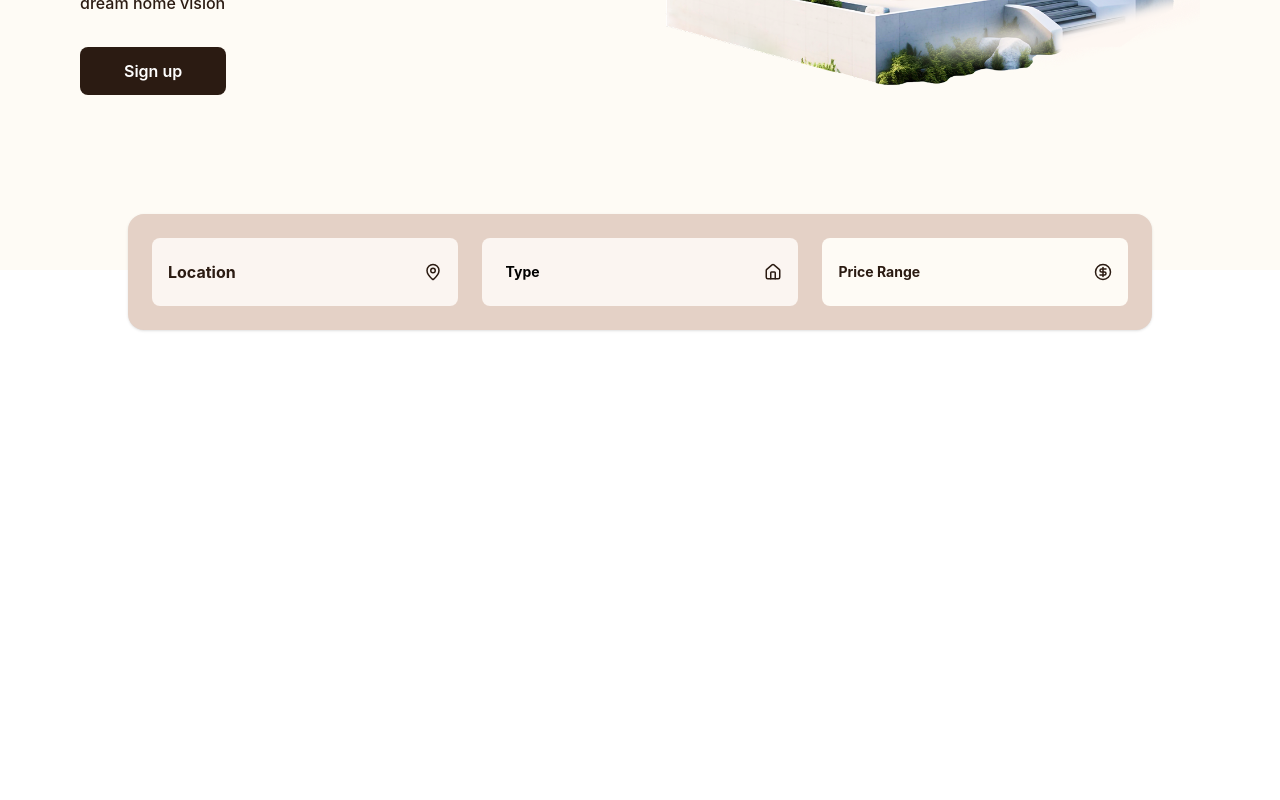
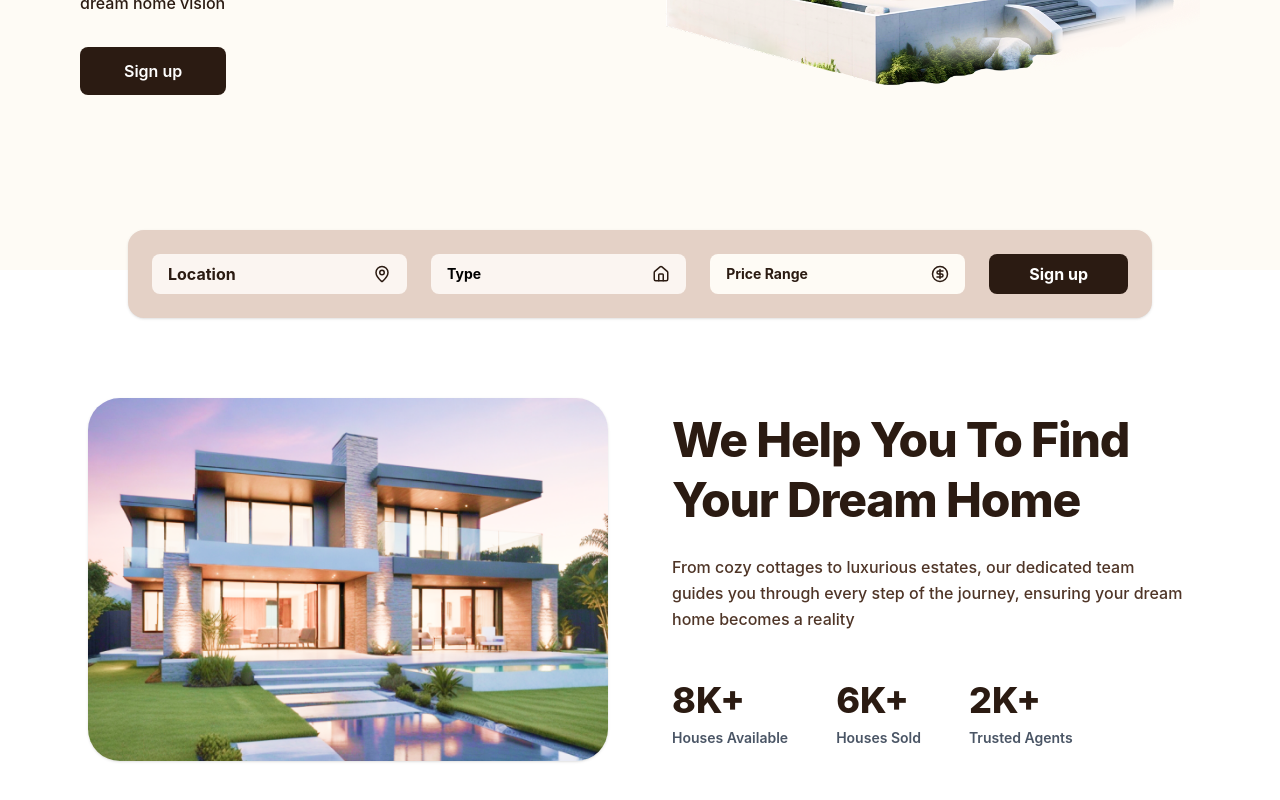
Before and after one commit to AbdulMoez777/DwelloHomes, a React (Vite) app: page / in a window 1280 px wide. Shown: the part 432-1232 px from the top of the page. Before the commit the page ends 800 px from the top, so only its background shows below. Built offline with nearby package versions, Linux system fonts and the light colour scheme.

Commit message:
6: AboutSection Comp

```diff
--- a/index.html
+++ b/index.html
@@ -1,5 +1,5 @@
 <!doctype html>
-<html lang="en">
+<html lang="en" class="scroll-smooth">
   <head>
     <meta charset="UTF-8" />
     <link rel="icon" type="image/svg+xml" href="/favicon.svg" />
--- a/src/App.jsx
+++ b/src/App.jsx
@@ -2,15 +2,17 @@ import React from "react";
 import Navbar from "./components/Navbar";
 import HeroSection from "./components/HeroSection";
 import FilterBar from "./components/FilterBar"
+import AboutSection from "./components/AboutSection";
 
 function App() {
   return (
     <div className="bg-white min-h-screen">
-      <div className="bg-[#FEFBF5] pb-16 ">
+      <div id="home" className="bg-[#FEFBF5] pb-16 ">
         <Navbar />
         <HeroSection />
       </div>
       <FilterBar/>
+      <AboutSection/>
     </div>
   );
 }
--- /dev/null
+++ b/src/components/AboutSection.jsx
@@ -0,0 +1,46 @@
+import React from "react";
+
+function AboutSection() {
+  return (
+    <section className="max-w-6xl mx-auto px-6 pt-20 pb-16 flex flex-col lg:flex-row items-center gap-16">
+      {/* left Image  */}
+      <div className="w-full lg:w-1/2">
+        <img src="/images/BelowHeroSection.png" alt="BelowHeroSectionImage"
+        className="w-full rounded-[2rem] shadow-sm object-cover" />
+      </div>
+
+      {/* Right Text  */}
+      <div className="w-full lg:w-1/2 flex flex-col gap-6">
+        <h3 className="text-4xl md:text-5xl font-extrabold text-[#2B1B12] tracking-tight leading-tight">We Help You To Find <br /> Your Dream Home</h3>
+        <p className="text-[#4F3527] font-medium leading-relaxed max-w-lg">
+          From cozy cottages to luxurious estates, our dedicated team guides you
+          through every step of the journey, ensuring your dream home becomes a
+          reality
+        </p>
+        {/* The Statistics Row */}
+        <div className="flex gap-12 mt-6">
+
+          <div className="flex flex-col">
+            <h3 className="text-4xl font-extrabold text-[#2B1B12]">8K+</h3>
+            <p className="text-sm text-gray-600 font-semibold mt-2">Houses Available</p>
+          </div>
+
+          <div className="flex flex-col">
+            <h3 className="text-4xl font-extrabold text-[#2B1B12]">6K+</h3>
+            <p className="text-sm text-gray-600 font-semibold mt-2">Houses Sold</p>
+          </div>
+
+          <div className="flex flex-col">
+            <h3 className="text-4xl font-extrabold text-[#2B1B12]">2K+</h3>
+            <p className="text-sm text-gray-600 font-semibold mt-2">Trusted Agents</p>
+          </div>
+
+        </div>
+      </div>
+
+
+    </section>
+  );
+}
+
+export default AboutSection;
--- a/src/components/FilterBar.jsx
+++ b/src/components/FilterBar.jsx
@@ -3,9 +3,9 @@ import { MapPin, Home, CircleDollarSign } from "lucide-react";
 
 function FilterBar() {
   return (
-    <div className="max-w-5xl bg-[#E4D1C6] mx-auto rounded-2xl p-6 flex justify-between -mt-14 relative z-10 gap-6  shadow-sm">
+    <div className="max-w-5xl bg-[#E4D1C6] mx-auto rounded-2xl p-6 flex justify-between -mt-10 relative z-10 gap-6  shadow-sm">
       {/* Location Box  */}
-      <div className="bg-[#FBF5F1] flex items-center justify-between px-4 py-3 rounded-lg w-full relative">
+      <div className="bg-[#FBF5F1] flex items-center justify-between px-4 py-2 rounded-lg w-full relative">
         <input
           type="text"
           placeholder="Location"
@@ -15,7 +15,7 @@ function FilterBar() {
       </div>
 
       {/* Type Select DropDown  */}
-      <div className="bg-[#FBF5F1] flex items-center justify-between p-6 w-full rounded-lg relative">
+      <div className="bg-[#FBF5F1] flex items-center justify-between px-4 py-2 w-full rounded-lg relative">
         <select
           defaultValue=""
           className="outline-none bg-transparent w-full text-sm appearance-none font-bold text-sm cursor-pointer"
@@ -35,7 +35,7 @@ function FilterBar() {
       </div>
 
       {/* Price Box  */}
-      <div className="bg-[#FEFBF5] flex items-center justify-between px-4 py-3 rounded-lg w-full relative">
+      <div className="bg-[#FEFBF5] flex items-center justify-between px-4 py-2 rounded-lg w-full relative">
         <select
           defaultValue=""
           className="bg-transparent outline-none w-full text-[#2B1B12] font-bold text-sm appearance-none cursor-pointer"
@@ -53,6 +53,11 @@ function FilterBar() {
           className="text-[#2B1B12] shrink-0 absolute right-4 pointer-events-none"
         />
       </div>
+
+      {/* Submit Button */}
+      <button className="bg-[#2B1B12] hover:bg-[#3e2c22] text-white px-10 py-2 rounded-lg font-bold whitespace-nowrap transition-colors">
+        Sign up
+      </button>
     </div>
   );
 }
```
